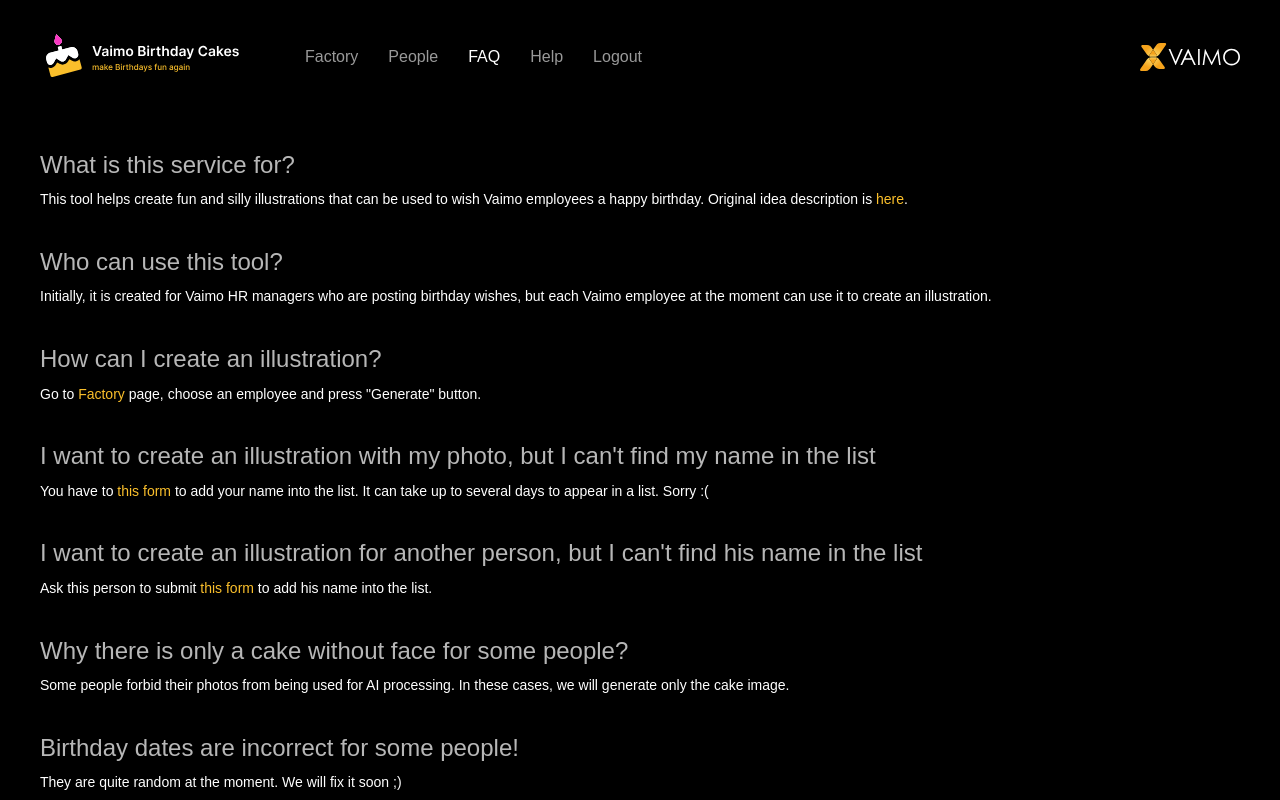
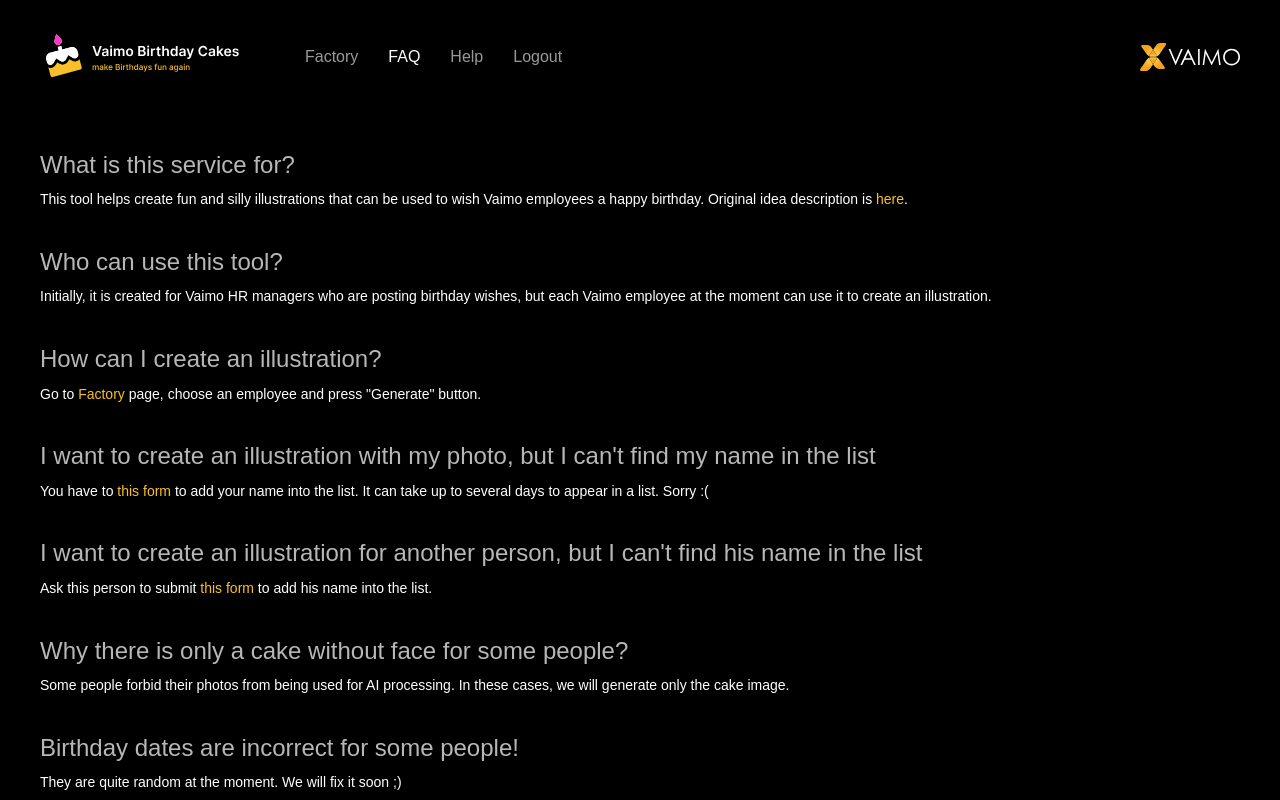
Before and after one commit to Vaimo-BeNeLux/birthday-cake, a Nuxt app: page /faq in a window 1280 px wide. Shown: the top 800 px of the page. Built offline with nearby package versions, Linux system fonts and the light colour scheme.

Commit message:
People has is hidden from Header

```diff
--- a/components/Header/Header.vue
+++ b/components/Header/Header.vue
@@ -30,11 +30,11 @@
                     name: 'Factory',
                     link: '/factory'
                 },
-                {
-                    id: 2,
-                    name: 'People',
-                    link: '/people'
-                },
+                // {
+                //     id: 2,
+                //     name: 'People',
+                //     link: '/people'
+                // },
                 {
                   id: 3,
                   name: 'FAQ',
```
